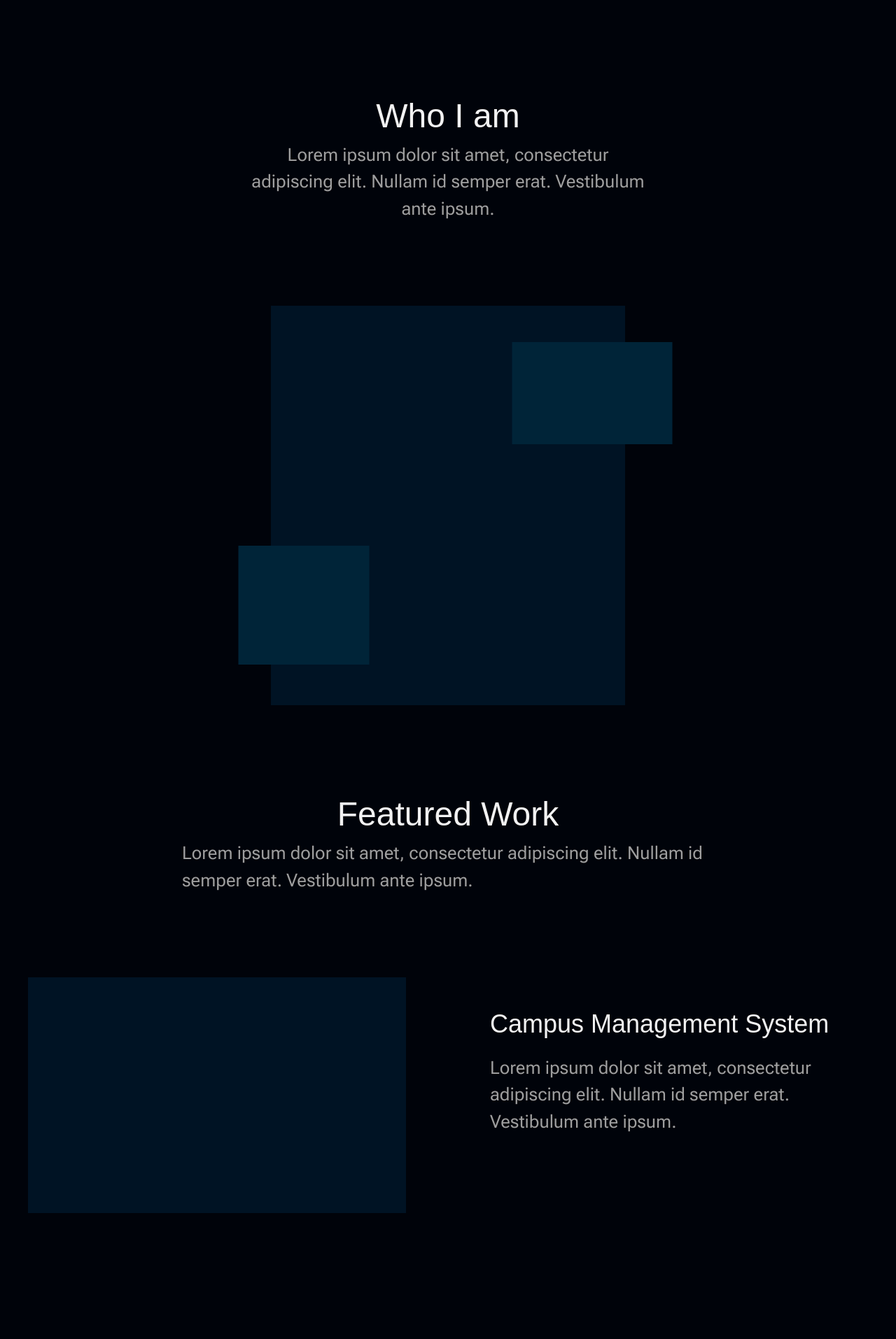
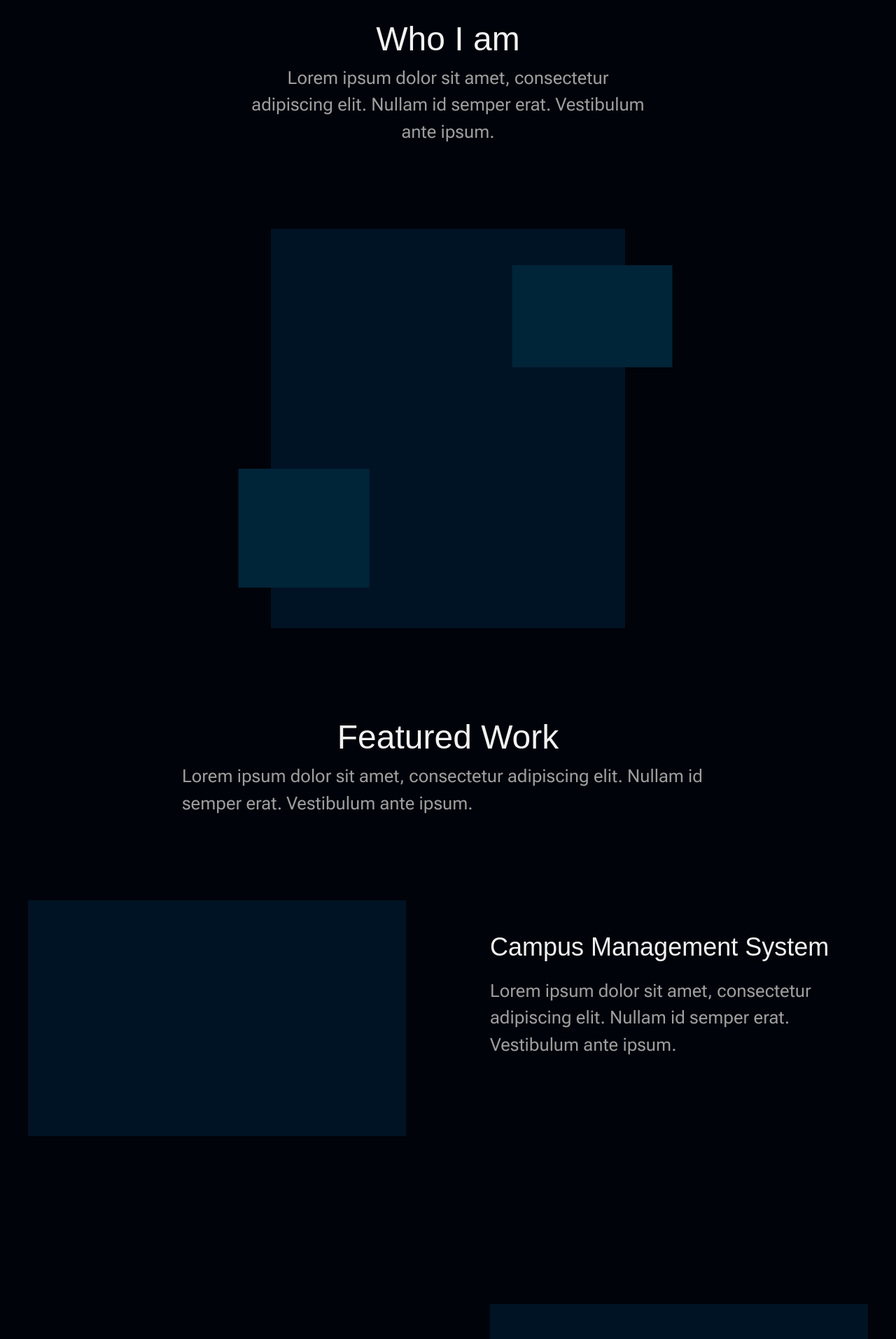
Before and after one commit to DaSmelterSaif/portfolio, a Vue app: page / in a window 1280 px wide. Shown: the part 820-2734 px from the top of the page at 70% size. Built offline with nearby package versions, Linux system fonts and the light colour scheme; a web font is replaced by a local one.

Commit message:
changed height settings for sections

```diff
--- a/src/components/AboutMeSec.vue
+++ b/src/components/AboutMeSec.vue
@@ -13,16 +13,18 @@ export default {
 <!-- I removed @layer base... and it's working now. WHAT THNKAJFHKAJ -->
 
 <template>
-    <section id="about-me" class="bg-bg-dark w-full min-h-screen flex 2xl:flex-row flex-col md:px-28 p-0">
+    <!-- TODO - Edit headings to use clamp() -->
+    <!-- TODO - Edit vh paddings wit rem -->
+    <section id="about-me" class="bg-bg-dark w-full flex 2xl:flex-row flex-col md:px-28 p-0 py-[5vh]">
         <div class="flex-1"> <!-- bg-amber-300/30 -->
-            <h2 class="text-sec-title text-text mt-37.5 2xl:text-left text-center">Who I am</h2>
+            <h2 class="text-sec-title text-text 2xl:text-left text-center">Who I am</h2>
             <p
                 class="text-body text-body-font text-text-muted 2xl:px-0 2xl:max-w-120 2xl:text-left text-center lg:px-60 px-[10vw]">
                 Lorem ipsum dolor sit amet, consectetur adipiscing elit. Nullam id semper erat. Vestibulum ante ipsum.
             </p>
         </div>
         <!-- TODO - Make the positioning of the divs (that are to become images) consistent. -->
-        <div class="flex-1 flex justify-center items-center py-30"> <!-- bg-emerald-300/30 -->
+        <div class="flex-1 flex justify-center items-center pt-30"> <!-- bg-emerald-300/30 -->
             <div class="relative lg:w-(--image-1-base-w) md:w-(--image-1-md-w) w-(--image-1-sm-w) aspect-506/571 bg-bg">
                 <div
                     class="absolute top-24/32 left-3/32 -translate-1/2 lg:w-(--image-2-base-w) md:w-(--image-2-md-w) w-(--image-2-sm-w) aspect-11/10 bg-bg-light">
--- a/src/components/AboutWebsiteSec.vue
+++ b/src/components/AboutWebsiteSec.vue
@@ -7,9 +7,11 @@ export default {
 </script>
 
 <template>
+    <!-- Height issues... -->
     <section
-        class="flex lg:flex-row flex-col-reverse justify-center items-center xl:px-20 lg:px-10 lg:gap-30 md:px-10 px-0 bg-bg-dark min-h-screen">
-        <div class="max-w-[95vw] w-full aspect-453/370 my-20 bg-bg flex-1"></div>
+        class="flex gap-15 lg:flex-row flex-col-reverse justify-center items-center xl:px-20 lg:px-10 lg:gap-30 md:px-10 px-0 bg-bg-dark py-[5vh]">
+        <!-- bg-bg-dark -->
+        <div class="max-w-[95vw] w-full aspect-453/370 bg-bg flex-1"></div>
         <div class="flex-1">
             <h2 class="text-sec-title text-text mb-4">Design of This Website</h2>
             <p class="text-body text-body-font text-text-muted md:px-0 px-[13vw]">
--- a/src/components/ContactUsSec.vue
+++ b/src/components/ContactUsSec.vue
@@ -7,10 +7,11 @@ export default {
 </script>
 
 <template>
-    <!-- TODO (not really idk) - Fix inconsistent padding (here, it's 120, while in GenericSec, it's 20). -->
-    <!-- It really only affects zooming in (extremly). It's not really practical, but could infer more
+    <!-- Height issues... -->
+    <!--// TODO (not really idk) - Fix inconsistent padding (here, it's 120, while in GenericSec, it's 20). -->
+    <!--// It really only affects zooming in (extremly). It's not really practical, but could infer more
      info on how padding works. -->
-    <section class="flex flex-col items-center justify-center xl:px-120 md:px-20 px-[10vw] bg-bg-light h-[85vh]">
+    <section class="flex flex-col items-center justify-center xl:px-120 md:px-20 px-[10vw] bg-bg-light py-[10vh]">
         <h2 class="text-sec-title text-text mb-4">Get in Touch</h2>
         <p class="text-center text-body text-body-font text-text-muted mb-3">
             Lorem ipsum dolor sit amet, consectetur adipiscing elit. Nullam id semper erat. Vestibulum ante ipsum.
--- a/src/components/FooterSec.vue
+++ b/src/components/FooterSec.vue
@@ -7,7 +7,8 @@ export default {
 </script>
 
 <template>
-    <footer class="flex flex-row min-h-[35vh] p-15 bg-bg-db-light">
+    <!-- Height issues... -->
+    <footer class="flex flex-row p-15 bg-bg-db-light">
         <div class="flex-1">
             <p class="text-body text-body-font text-text mb-10">LOGO</p><br>
             <div>
--- a/src/components/ProjectsSec.vue
+++ b/src/components/ProjectsSec.vue
@@ -9,7 +9,7 @@ export default {
 <!-- TODO - Fix the divs (that are to become images) not scaling well to large screens. -->
 
 <template>
-    <section class="bg-bg-dark md:px-10 px-0">
+    <section class="bg-bg-dark md:px-10 px-0 py-[10vh]">
         <div class="flex flex-col items-center">
             <h2 class="text-sec-title text-text">
                 Featured Work
@@ -42,7 +42,7 @@ export default {
             </div>
             <div class="bg-bg aspect-16/10 max-w-[95vw] w-full flex-1"></div>
         </div>
-        <div class="flex lg:flex-row lg:items-start flex-col justify-center items-center gap-30 py-30">
+        <div class="flex lg:flex-row lg:items-start flex-col justify-center items-center gap-30 pt-30">
             <div class="bg-bg aspect-16/10 max-w-[95vw] w-full flex-1"></div>
             <div class="flex flex-col items-start flex-1 mt-10">
                 <h3 class="text-sub-title text-text mb-4">
--- a/src/components/SkillsSec.vue
+++ b/src/components/SkillsSec.vue
@@ -7,7 +7,8 @@ export default {
 </script>
 
 <template>
-    <section class="bg-bg-dark min-h-[85vh] md:px-30 px-0">
+    <!-- Height issues... -->
+    <section class="bg-bg-dark md:px-30 px-0 py-[5vh]">
         <div>
             <h2 class="text-sec-title text-text mb-20">Core Skills</h2>
             <div class="grid lg:grid-rows-1 lg:grid-cols-3 grid-rows-3 gap-20">
--- a/src/components/generic_components/GenericSec.vue
+++ /dev/null
@@ -1,15 +0,0 @@
-<script lang="ts">
-export default {
-    data() {
-
-    }
-}
-</script>
-
-<template>
-    <section class="md:px-28 p-0">
-        <slot />
-    </section>
-</template>
-
-<style scoped></style>
```
